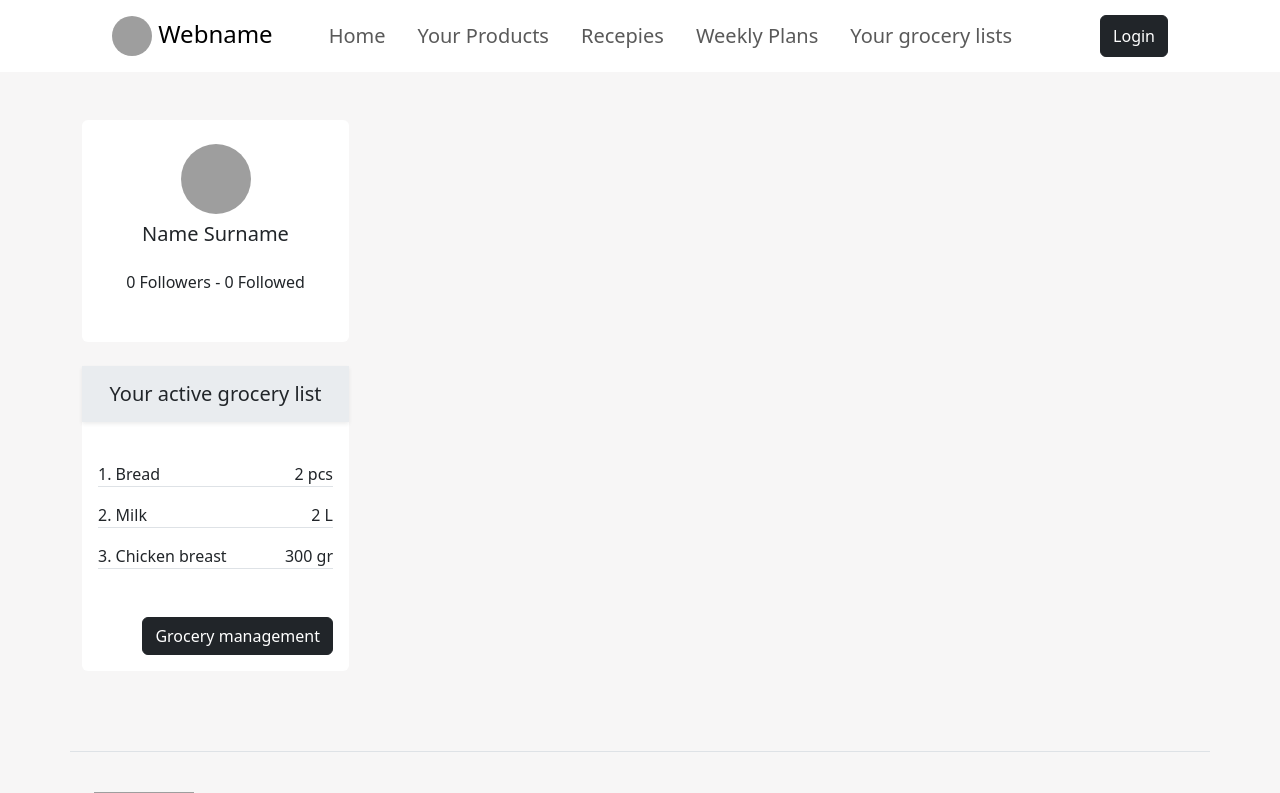
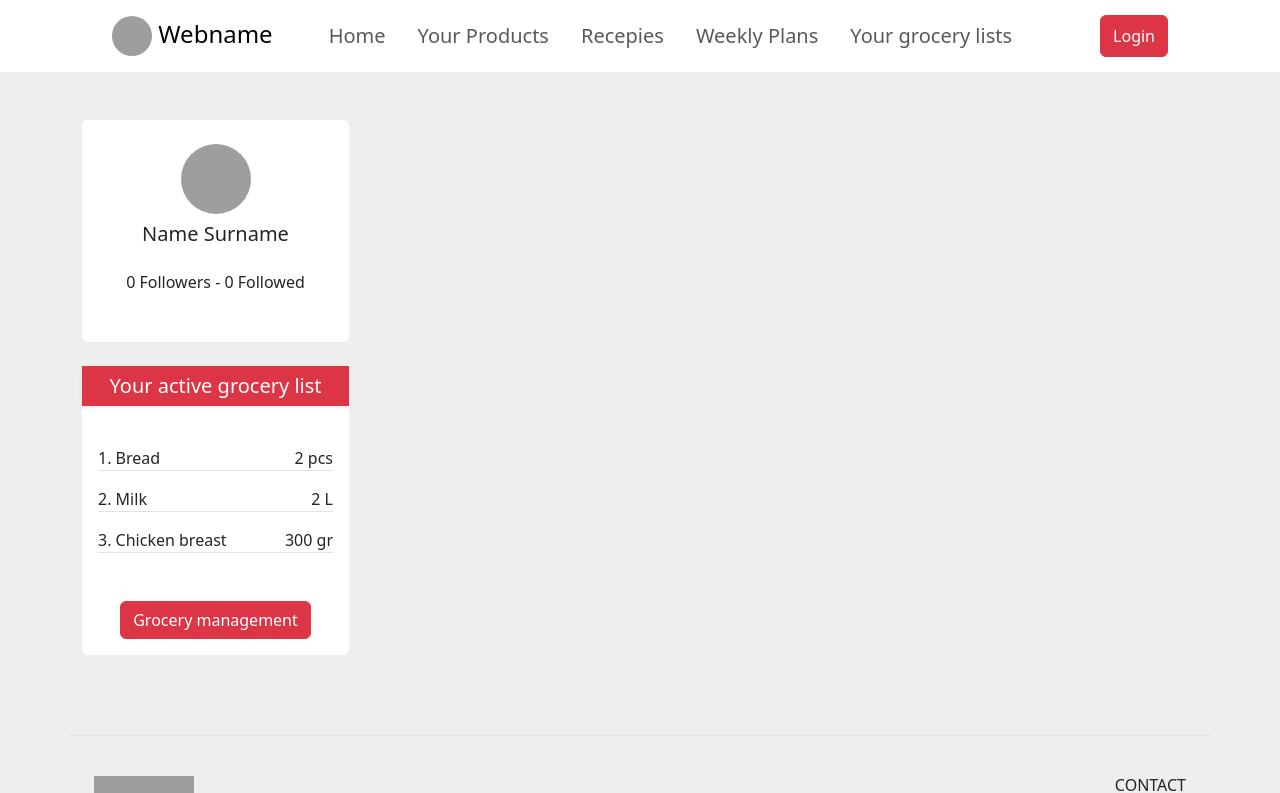
Before and after one commit to CarmineGar93/Capstone-Project-Front-End, a React (Create React App) app in the folder capstone/: page /home in a window 1280 px wide. Shown: the top 793 px of the page. Built offline with nearby package versions, Linux system fonts and the light colour scheme; grey boxes are pictures that could not be loaded; the HTML template or start-up script is replaced by a standard one.

Commit message:
new hero img

```diff
--- a/capstone/src/components/MyNavbar.jsx
+++ b/capstone/src/components/MyNavbar.jsx
@@ -36,7 +36,7 @@ function MyNavbar() {
                                 <Nav.Link href='#action4' className='pe-lg-3 pe-xl-4 pe-xxl-5 fs-5'>Weekly Plans</Nav.Link>
                                 <Nav.Link href='#action5' className='pe-lg-3 pe-xl-4 pe-xxl-5 fs-5'>Your grocery lists</Nav.Link>
                             </Nav>
-                            <Button variant='dark' className='mt-3 mt-lg-0 align-self-center py-2' onClick={() => navigate('/auth/login')}>Login</Button>
+                            <Button variant='danger' className='mt-3 mt-lg-0 align-self-center py-2' onClick={() => navigate('/auth/login')}>Login</Button>
                         </Offcanvas.Body>
                     </Navbar.Offcanvas>
                 </Container >
--- a/capstone/src/components/explore/ExploreHero.jsx
+++ b/capstone/src/components/explore/ExploreHero.jsx
@@ -10,7 +10,8 @@ function ExploreHero() {
                     <h1>Don't know what to eat today?</h1>
                     <h1 className="mb-4">With us you don't have to think about it anymore</h1>
                     <p className="mb-5 fs-4">Thanks to (siteName) plan your meals in advance choosing amongst thousands recepies and you will not loose time anymore choosing what to eat. Useful..right?</p>
-                    <Button variant="dark" className="py-2" onClick={() => navigate("/auth/register")}>Register</Button></div>
+                    <Button variant="dark" className="py-2" onClick={() => navigate("/auth/register")}>Register</Button>
+                </div>
 
             </Col>
         </Row>
--- a/capstone/src/components/home/left/GroceryPanel.jsx
+++ b/capstone/src/components/home/left/GroceryPanel.jsx
@@ -18,7 +18,7 @@ function GroceryPanel() {
     }]
     return (
         <Card className="border-0">
-            <h5 className="mb-4 bg-body-secondary shadow-sm p-3 text-center">Your active grocery list</h5>
+            <h5 className="mb-4 bg-danger shadow-sm p-2 text-center text-white">Your active grocery list</h5>
             <div className="p-3">
                 {
                     groceries.length === 0 ? (
@@ -42,8 +42,8 @@ function GroceryPanel() {
                     )
                 }
             </div>
-            <div className="text-end p-3">
-                <Button variant="dark">Grocery management</Button>
+            <div className="text-center p-3">
+                <Button variant="danger">Grocery management</Button>
             </div>
 
 
--- a/capstone/src/customstyle.css
+++ b/capstone/src/customstyle.css
@@ -19,5 +19,5 @@
 }
 
 body {
-    background-color: rgb(247, 246, 246);
+    background-color: #EEEEEE;
 }
```
Also changed, not shown: 1 other file (tests, documents, lock files or other folders).
